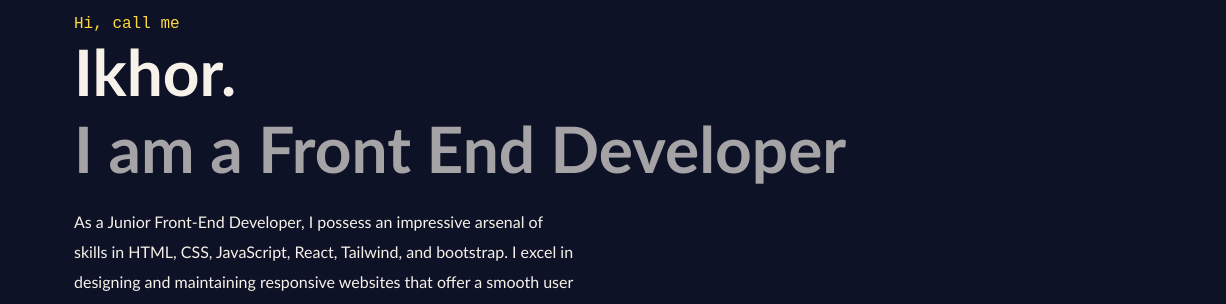
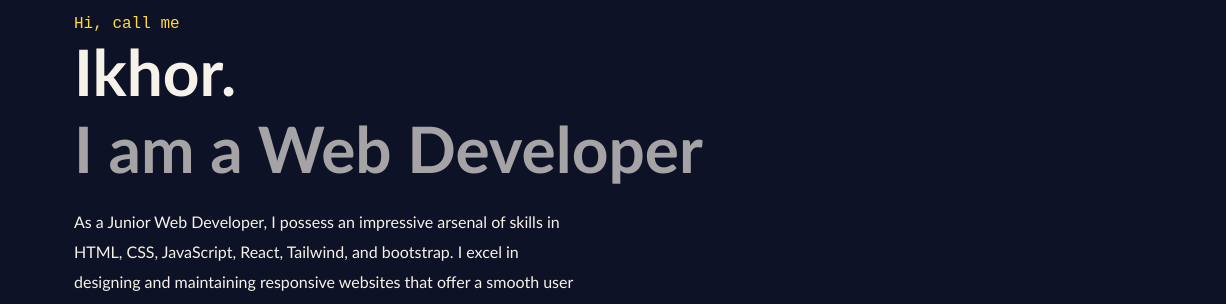
Before and after one commit to Ikhor03/Ikhor, a plain HTML site: page index.html in a window 1280 px wide. Shown: the part 132-436 px from the top of the page, 54-1280 px from the left. Drawn offline with Linux system fonts and the light colour scheme.

Commit message:
minor update

```diff
--- a/index.html
+++ b/index.html
@@ -47,8 +47,8 @@
         <section id="welcome-section">
             <code style="font-size: large;">Hi, call me</code>
             <h1>Ikhor.</h1>
-            <h1 style="opacity: 65%;">I am a Front End Developer</h1>
-            <p class="welcome-desc">As a Junior Front-End Developer, I possess an impressive arsenal of skills in HTML,
+            <h1 style="opacity: 65%;">I am a Web Developer</h1>
+            <p class="welcome-desc">As a Junior Web Developer, I possess an impressive arsenal of skills in HTML,
                 CSS, JavaScript, React, Tailwind,
                 and bootstrap. I excel in designing and maintaining responsive websites that offer a smooth user
                 experience.</p>
```
